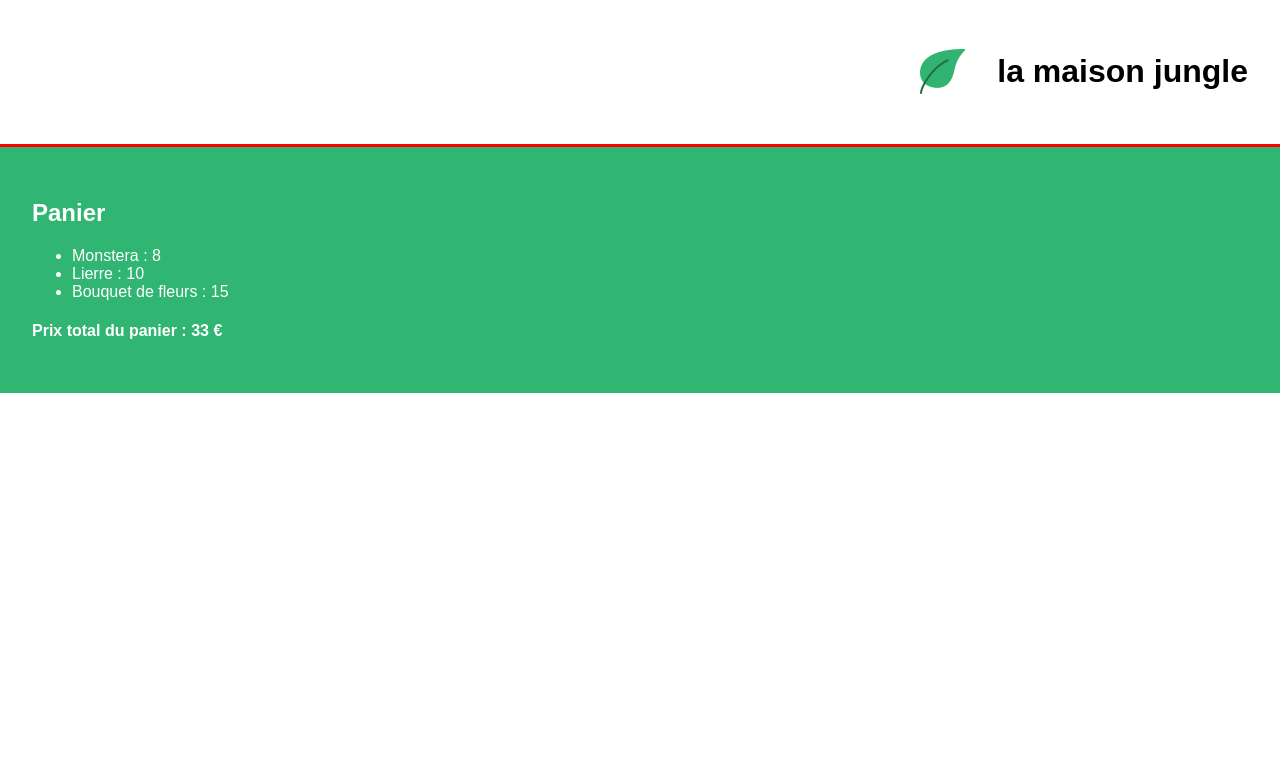
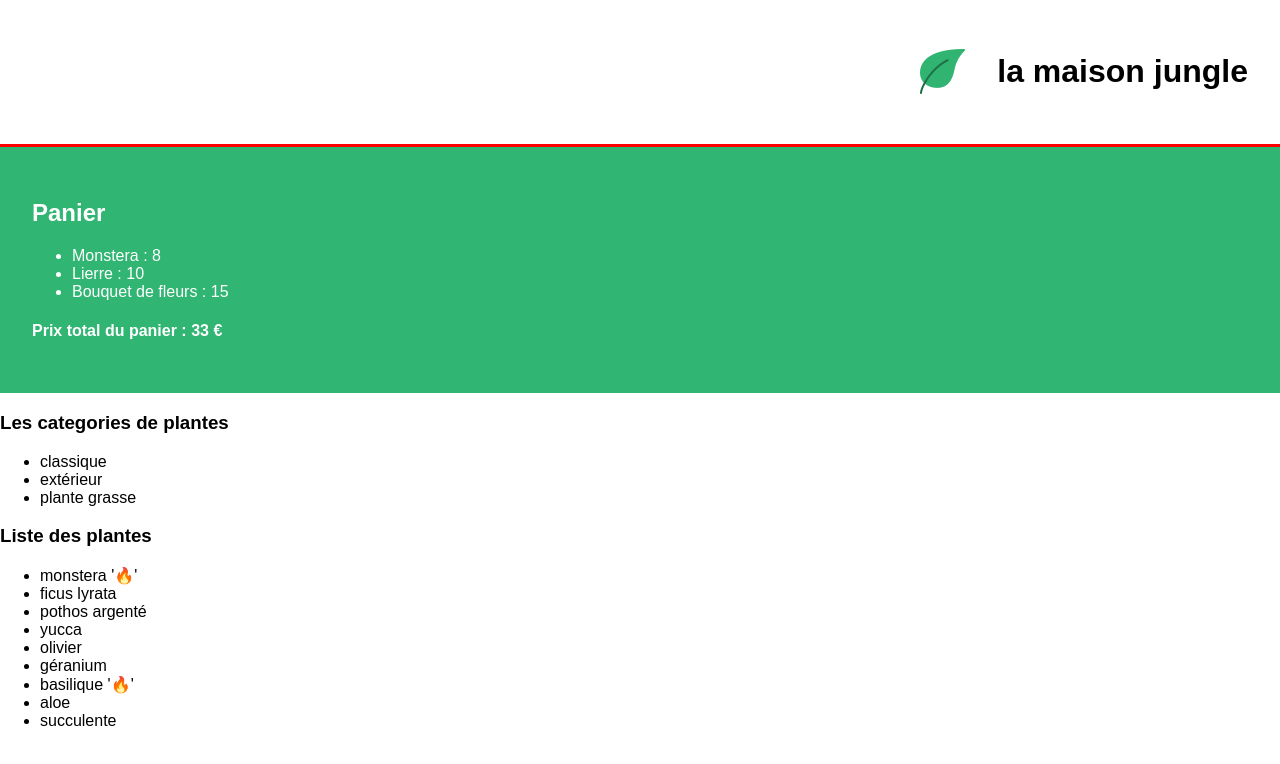
Before and after one commit to thibauttaglialatela/la-maison-jungle-react, a React (Create React App) app: page / in a window 1280 px wide. Shown: the top 764 px of the page. Built offline with nearby package versions, Linux system fonts and the light colour scheme.

Commit message:
ajout début cours react sur listes et conditions

```diff
--- a/src/components/App.js
+++ b/src/components/App.js
@@ -1,13 +1,15 @@
-import React, { Component } from 'react';
+import React from 'react';
 import '../styles/App.css';
 import Banner from './Banner';
 import Cart from './Cart';
+import ShoppingList from './ShoppingList';
 
 function App() {
   return (
     <>
     <Banner />
     <Cart />
+    <ShoppingList />
     </>
   )
 }
--- /dev/null
+++ b/src/components/ShoppingList.js
@@ -0,0 +1,36 @@
+import { plantList } from "../datas/plantList"
+
+/* À partir de cette liste de plantes, vous devrez :
+
+Constituer une nouvelle liste de manière dynamique qui extrait les catégories uniques de plantes (que nous utiliserons également plus tard).
+
+Il existe plusieurs solutions pour créer une liste d'éléments uniques, mais je vous conseille de vous pencher sur la méthode reduce()  ou bienforEach().
+
+Afficher la liste des catégories de plantes au-dessus de la liste des plantes à vendre. */
+
+const uniqueCategoriesSet = new Set();
+plantList.forEach(plant => {
+    uniqueCategoriesSet.add(plant.category);
+});
+const uniqueCategory = [...uniqueCategoriesSet];
+
+function ShoppingList() {
+    return (
+        <>
+        <h3>Les categories de plantes</h3>
+        <ul>
+            {uniqueCategory.map((category, index) => (
+                <li key={index}>{ category }</li>
+            ))}
+        </ul>
+        <h3>Liste des plantes</h3>
+        <ul>
+            {plantList.map((plant, index) => (
+                <li key={ plant.id}>{ plant.name } { plant.isBestSale && <span>'🔥'</span> }</li>
+            ))}
+        </ul>
+        </>
+    )
+}
+
+export default ShoppingList
--- /dev/null
+++ b/src/datas/plantList.js
@@ -0,0 +1,49 @@
+export const plantList = [
+	{
+		name: 'monstera',
+		category: 'classique',
+		id: '1ed',
+		isBestSale: true
+	},
+	{
+		name: 'ficus lyrata',
+		category: 'classique',
+		id: '2ab'
+	},
+	{
+		name: 'pothos argenté',
+		category: 'classique',
+		id: '3sd'
+	},
+	{
+		name: 'yucca',
+		category: 'classique',
+		id: '4kk'
+	},
+	{
+		name: 'olivier',
+		category: 'extérieur',
+		id: '5pl'
+	},
+	{
+		name: 'géranium',
+		category: 'extérieur',
+		id: '6uo'
+	},
+	{
+		name: 'basilique',
+		category: 'extérieur',
+		id: '7ie',
+		isBestSale: true
+	},
+	{
+		name: 'aloe',
+		category: 'plante grasse',
+		id: '8fp'
+	},
+	{
+		name: 'succulente',
+		category: 'plante grasse',
+		id: '9vn'
+	}
+]
```
Also changed, not shown: 1 other file (tests, documents, lock files or other folders).
